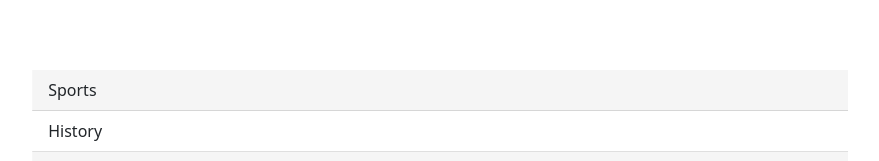
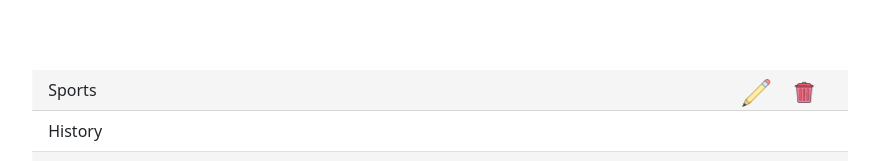
Before and after one commit to Anthony-G89/CRUD_Note_Taker, a React (Create React App) app: page /notes in a window 1280 px wide. Shown: the part 1174-1335 px from the top of the page, without its empty margins (216-1095 px from the left). Built offline with nearby package versions, Linux system fonts and the light colour scheme; a web font is replaced by a local one.

Commit message:
Adding a modal for when user wants to delete a note

```diff
--- a/src/App.js
+++ b/src/App.js
@@ -1,15 +1,21 @@
-import React from "react";
+import React, { useState } from "react";
 import { BrowserRouter as Router, Switch, Route } from "react-router-dom";
 import Jumbotron from "./components/Jumbotron";
 import LandingPage from "./components/LandingPage";
 import Notes from "./components/Notes";
+import DeleteModal from "./components/DeleteModal";
 
 
 
 
 function App() {
 
+  const [showModal, setShowModal] = useState(false);
 
+  const btnToDeleteBtn = (data) => {
+    setShowModal(true)
+    // console.log("from app");
+  };
 
   return (
     <div >
@@ -19,8 +25,12 @@ function App() {
           < Route exact path="/" component={LandingPage} />
           < Route path="/notes"
             component={Notes}
+            btnToDeleteBtn={btnToDeleteBtn}
           />
         </Switch>
+          <Route component={DeleteModal}
+            openModal={showModal}
+          />
       </Router>
     </div>
   );
--- /dev/null
+++ b/src/components/DeleteModal/index.js
@@ -0,0 +1,26 @@
+import React from 'react';
+import "./style.css";
+
+const DeleteModal = ({ openModal }) => {
+
+
+    return (
+        <div>
+            {openModal ? <div className="modal-wrapper">
+                <div className="modal-background">
+                    <div className="modal-box">
+                        <div className="modal-content">
+                            <p>Are you sure want to delete note.</p>
+                        </div>
+                        <div className="modal-footer">
+                            <button>Cancel</button>
+                            <button>Delete</button>
+                        </div>
+                    </div>
+                </div>
+            </div> : null}
+        </div>
+    )
+}
+
+export default DeleteModal;
--- /dev/null
+++ b/src/components/DeleteModal/style.css
@@ -0,0 +1,15 @@
+.modal-wrapper {
+    height: 100vh;
+    background-color: #8bc34a;
+    position: fixed;
+    top: 0;
+    width: 100%;
+}
+
+.modal-Background {
+
+}
+
+.modal-box {
+    background-color: red;
+}
--- a/src/components/Notes/index.js
+++ b/src/components/Notes/index.js
@@ -1,10 +1,11 @@
+/* eslint-disable jsx-a11y/alt-text */
 /* eslint-disable jsx-a11y/anchor-is-valid */
 import React, { useState } from 'react';
 import "./style.css";
 import { Link } from "react-router-dom";
 import axios from "axios";
 
-function Notes() {
+function Notes({ btnToDeleteBtn }) {
 
 
     const [noteTitle, setNoteTitle] = useState("");
@@ -27,7 +28,6 @@ function Notes() {
             alert("Your note has been posted! 😃")
         });
     };
-
 
     // const clearState = () => {
     //     setNoteTitle( "")
@@ -72,7 +72,10 @@ function Notes() {
                 <div className="col-lg-12">
                     <h1 className="myNotesTitle">My Notes</h1>
                     <ul className=" list-group-flush liContainer">
-                        <li className="list-group-item">Sports</li>
+                        <li className="list-group-item">Sports
+                            <img className="editBtn" title="Edit" src={process.env.PUBLIC_URL + "./Images/icons8-edit-30.png"} />
+                            <img className="trashBtn" onClick={btnToDeleteBtn} title="Trash" src={process.env.PUBLIC_URL + "./Images/icons8-remove-30.png"} />
+                        </li>
                         <li className="list-group-item">History</li>
                         <li className="list-group-item">Grocery</li>
                         <li></li>
--- a/src/components/Notes/style.css
+++ b/src/components/Notes/style.css
@@ -173,8 +173,21 @@ background-color: #043db3;
     height: 59%;
 }
 
+.trashBtn {
+    position: absolute;
+    right: 29px;
+    cursor: pointer;
+    z-index: 2;
+}
+
+.editBtn  {
+    position: absolute;
+    right: 77px;
+    cursor: pointer;
+}
+
 .list-group-item {
-    cursor: pointer;
+    /* cursor: pointer; */
 }
 
 
```
Also changed, not shown: public/Images/icons8-edit-30.png (added), public/Images/icons8-remove-30.png (added).
